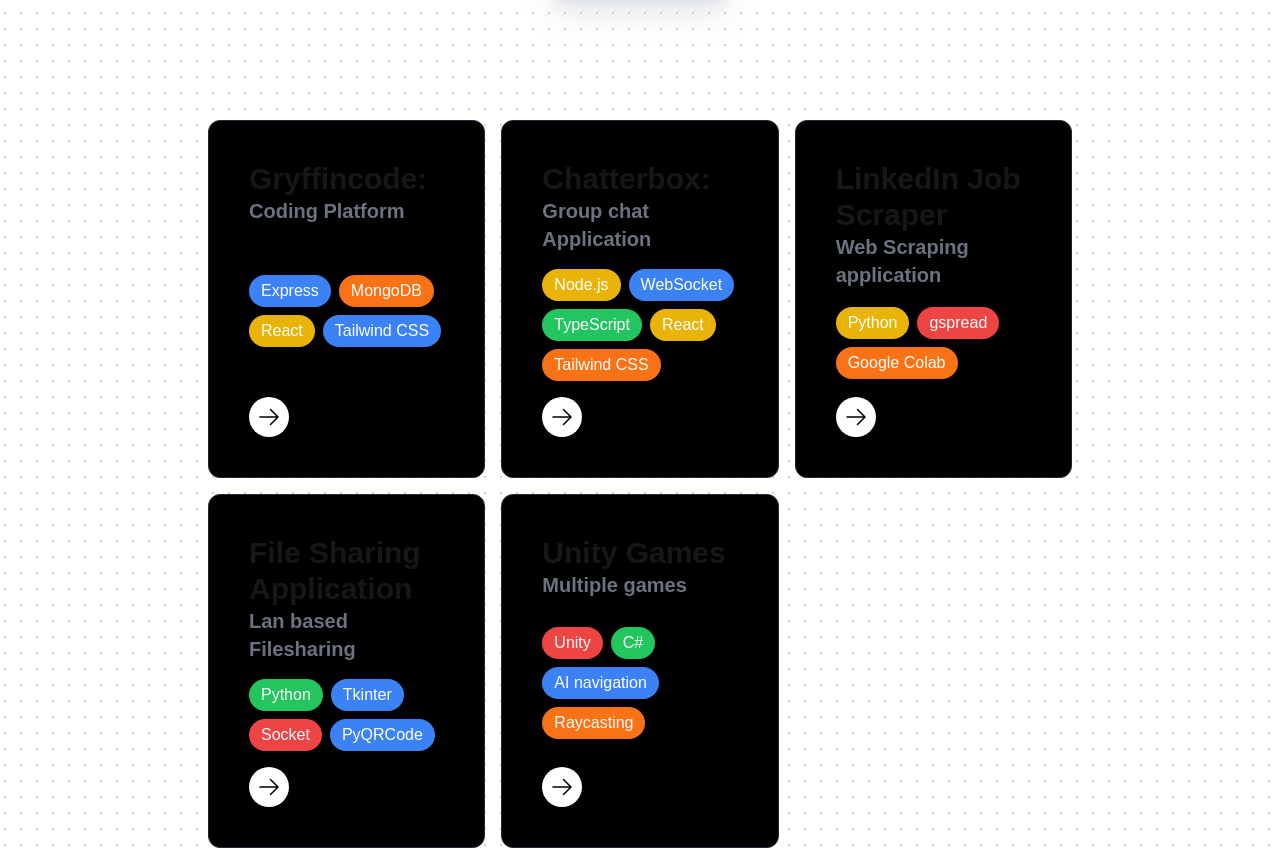
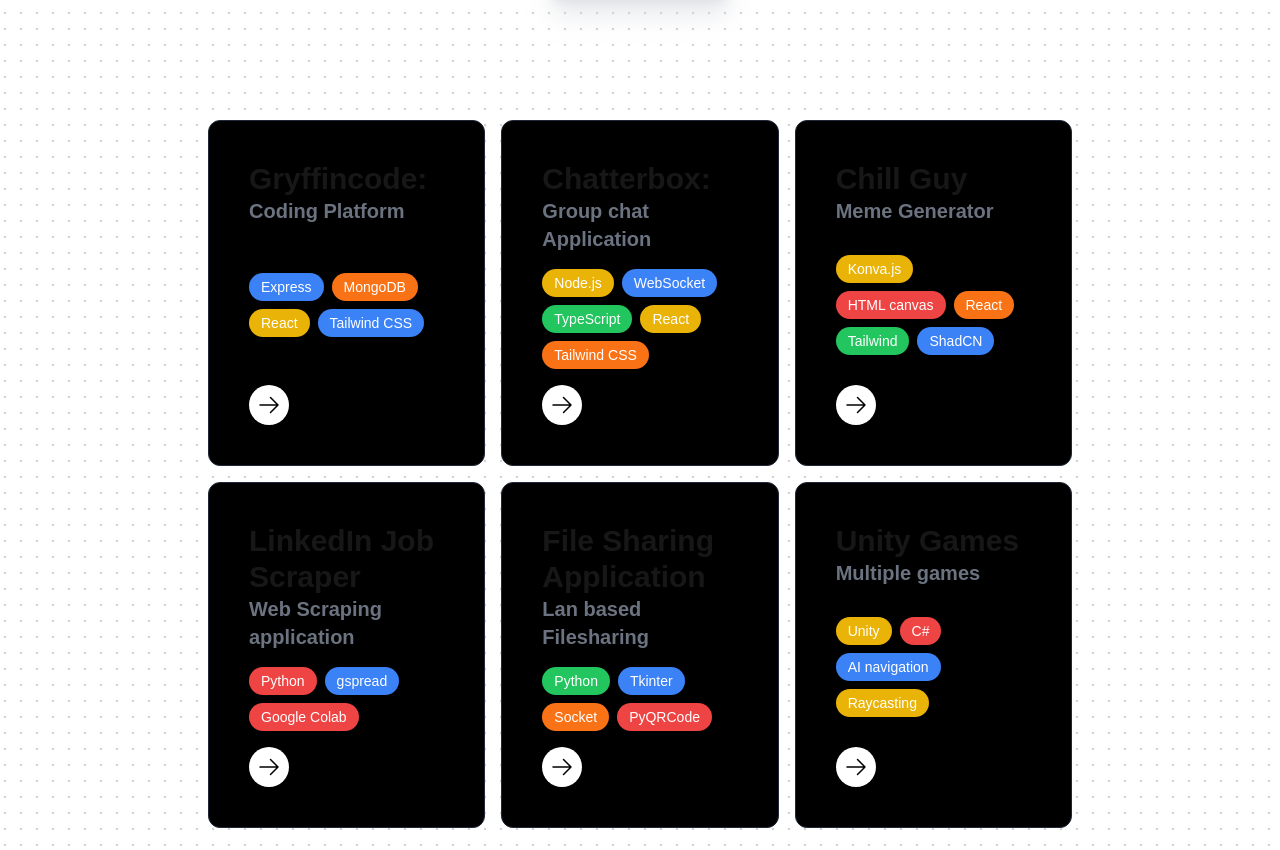
Before and after one commit to ByteBrewer101/Portfoliosite, a Next.js app: page / in a window 1280 px wide. Shown: the part 760-1610 px from the top of the page. Built offline with nearby package versions, Linux system fonts and the light colour scheme.

Commit message:
updatedport

```diff
--- a/app/page.tsx
+++ b/app/page.tsx
@@ -20,6 +20,12 @@
     Title2: "Group chat Application",
     link: "https://friendly-beijinho-a03091.netlify.app/",
     desc: "Node.js, WebSocket, TypeScript, React, Tailwind CSS",
+  },
+  {
+    Title: "Chill Guy",
+    Title2: "Meme Generator",
+    link: "https://github.com/ByteBrewer101/ChillGuyMemeGen",
+    desc: "Konva.js, HTML canvas, React , Tailwind, ShadCN",
   },
   {
     Title: "LinkedIn Job Scraper",
--- a/components/cardWithData.tsx
+++ b/components/cardWithData.tsx
@@ -13,7 +13,7 @@
 
 
   const colors = [
-    "bg-blue-500",
+    "bg-blue-500 ",
     "bg-green-500",
     "bg-orange-500",
     "bg-red-500",
@@ -27,7 +27,7 @@
         window.open(link);
 
       }}
-      className="cursor-pointer bg-black  flex flex-col justify-between space-y-4 w-fit  backdrop-blur-xl p-10 border border-gray-800 rounded-xl min-h-72 hover:scale-105 hover:bg-blur-xl hover:shadow-white hover:border-none transition ease-in-out duration-700 hover:bg-white hover:text-black"
+      className="cursor-pointer bg-black  flex flex-col justify-between space-y-4 w-full  backdrop-blur-xl p-10 border border-gray-800 rounded-xl min-h-72 hover:scale-105 hover:bg-blur-xl hover:shadow-white hover:border-none transition ease-in-out duration-700 hover:bg-white hover:text-black"
     >
       <div className="flex flex-col justify-between">
         <h1 className="font-bold text-3xl flex justify-start">{title}</h1>
@@ -40,7 +40,7 @@
           return (
             <span
               key={k}
-              className={`rounded-full px-3 py-1 text-white ${colors[random]}`}
+              className={`rounded-full px-3 py-1 text-sm text-white ${colors[random]}`}
             >
               {i.trim()}
             </span>
--- a/lib/data/data.tsx
+++ b/lib/data/data.tsx
@@ -8,6 +8,11 @@
     Title: "Chatterbox: Chat Application",
     link: "https://friendly-beijinho-a03091.netlify.app/",
     desc: "Built a real-time chat app with Node.js and WebSocket. Backend developed in TypeScript, frontend using React and Tailwind CSS for smooth user experience.",
+  },
+  {
+    Title: "Meme Generator",
+    link: "https://github.com/ByteBrewer101/ChillGuyMemeGen",
+    desc: "Learnt and Used Konva - a html canvas library ",
   },
   {
     Title: "LinkedIn Job Scraper & Google Sheets Integration",
```
